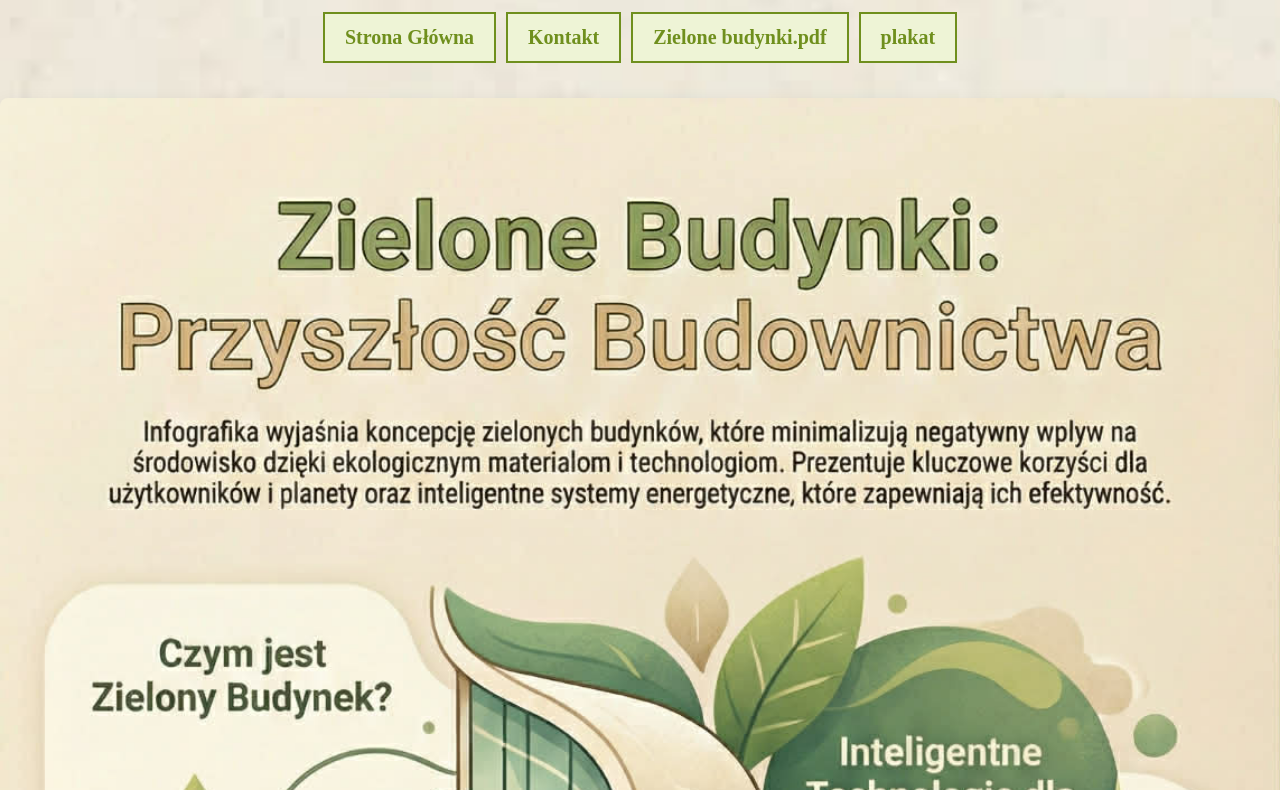
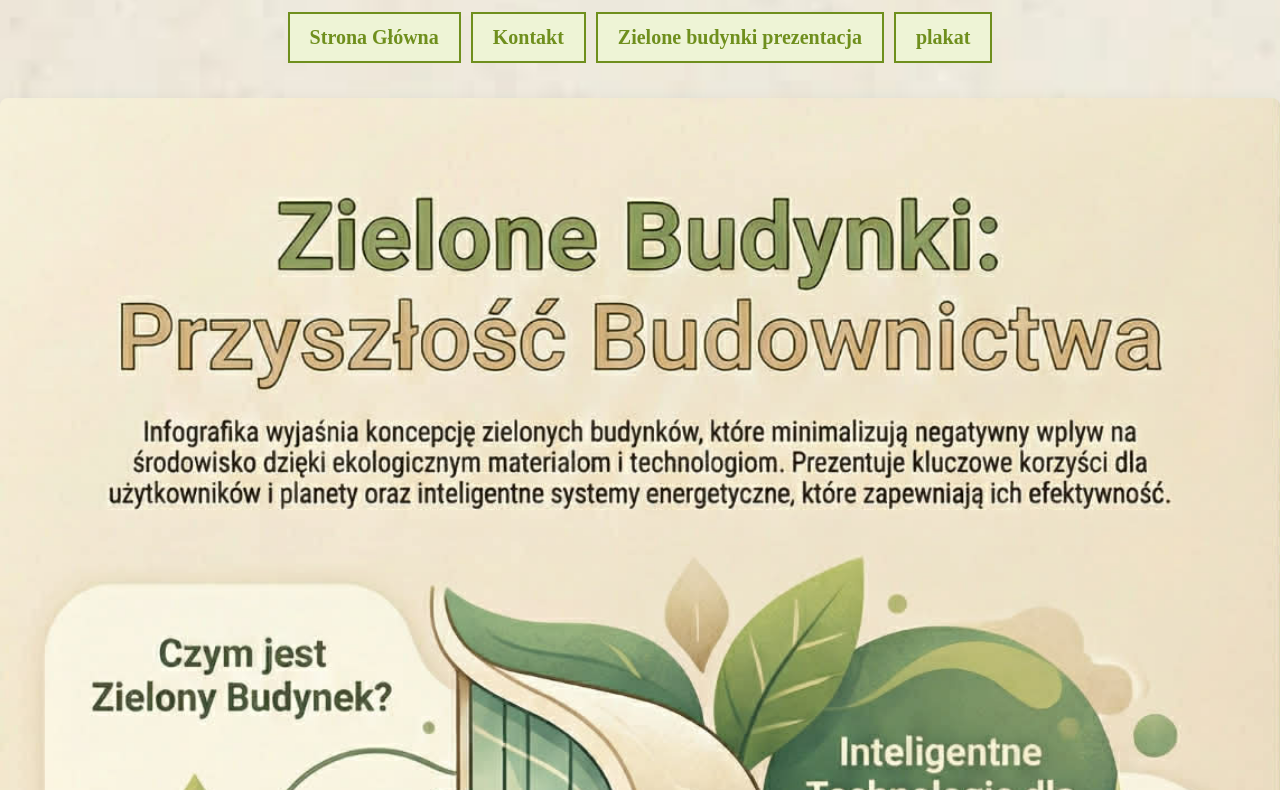
Before and after one commit to Dv1Dyziek/Green-Buildings.github.io, a plain HTML site: page poster.html in a window 1280 px wide. Shown: the part 109-899 px from the top of the page. Drawn offline with Linux system fonts and the light colour scheme.

Commit message:
Update poster.html

```diff
--- a/poster.html
+++ b/poster.html
@@ -12,7 +12,7 @@
     <nav class="nav-cells">
         <a href="index.html">Strona Główna</a>
         <a href="#contact">Kontakt</a>
-        <a href="Zielone budynki.pdf">Zielone budynki.pdf</a>
+        <a href="Zielone budynki.pdf">Zielone budynki prezentacja</a>
         <a href="poster.html">plakat</a>
     </nav>
 </header>
```
